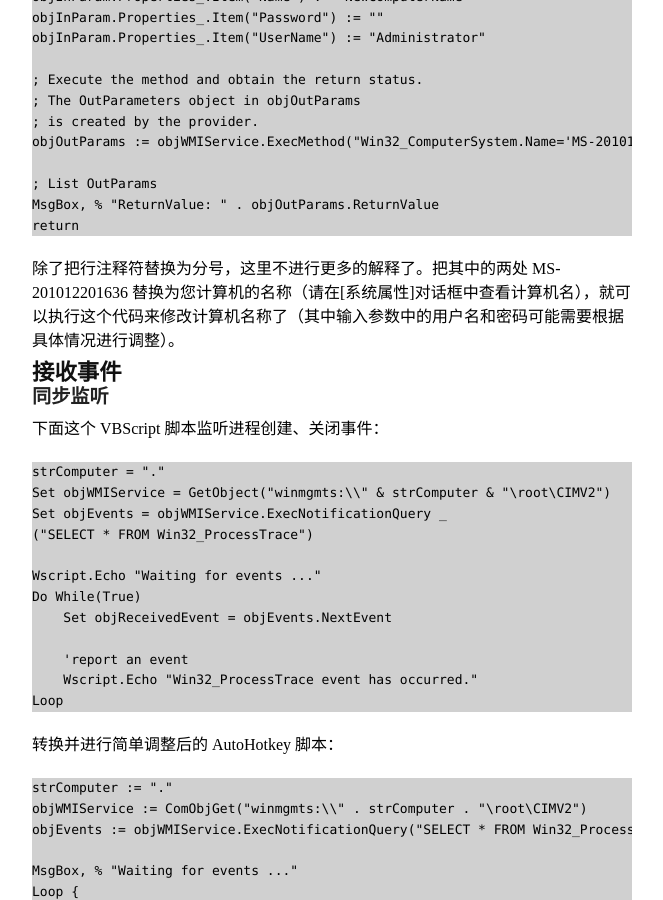
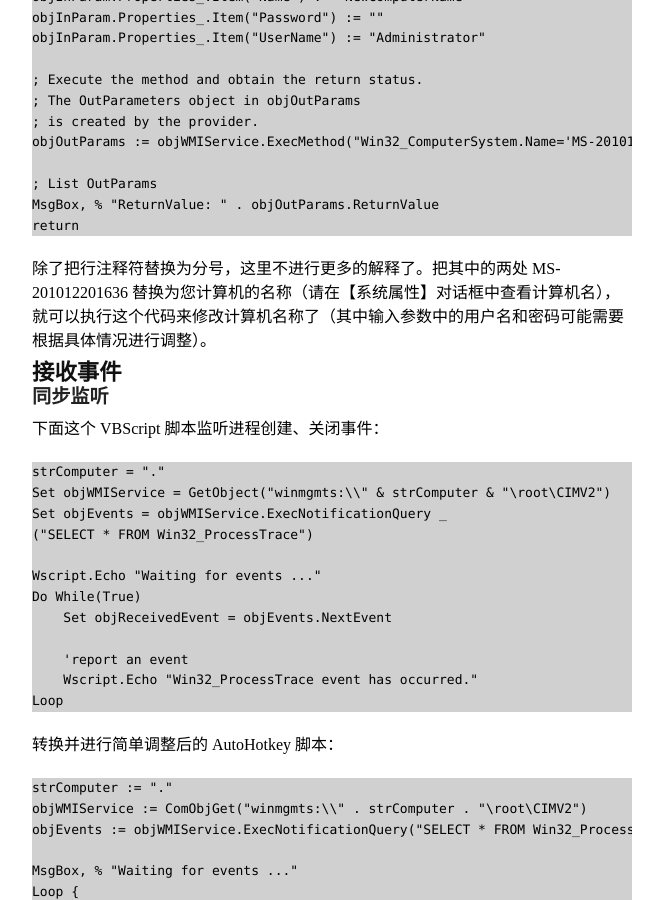
Before and after one commit to amnesiac10/amnesiac10.github.io, a Jekyll site: the page built from _posts/2014-08-18-learn-wmi-from-code-conversion.md, in a window 1280 px wide and 900 px high, scrolled down 4317 px. Shown: the whole window, without its empty margins (308-971 px from the left). Built offline with Jekyll 4.4.1, drawn with Linux system fonts in a browser that asks for light colours; Markdown is read by kramdown in place of the engine named in the settings; comment, search, counter and statistics services are not loaded.

Commit message:
Updated the article.

````diff
--- a/_posts/2014-08-18-learn-wmi-from-code-conversion.md
+++ b/_posts/2014-08-18-learn-wmi-from-code-conversion.md
@@ -196,7 +196,7 @@ MsgBox, % "ReturnValue: " . objOutParams.ReturnValue
 return
 ```
 
-除了把行注释符替换为分号，这里不进行更多的解释了。把其中的两处 MS-201012201636 替换为您计算机的名称（请在[系统属性]对话框中查看计算机名），就可以执行这个代码来修改计算机名称了（其中输入参数中的用户名和密码可能需要根据具体情况进行调整）。
+除了把行注释符替换为分号，这里不进行更多的解释了。把其中的两处 MS-201012201636 替换为您计算机的名称（请在【系统属性】对话框中查看计算机名），就可以执行这个代码来修改计算机名称了（其中输入参数中的用户名和密码可能需要根据具体情况进行调整）。
 
 ## 接收事件
 ### 同步监听
````
